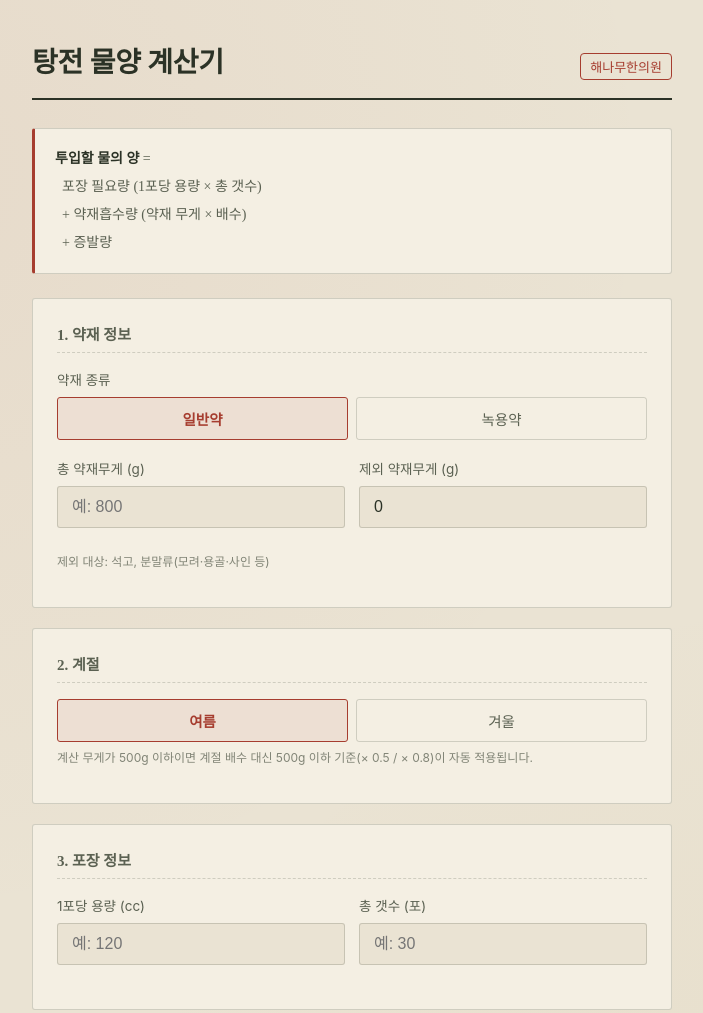
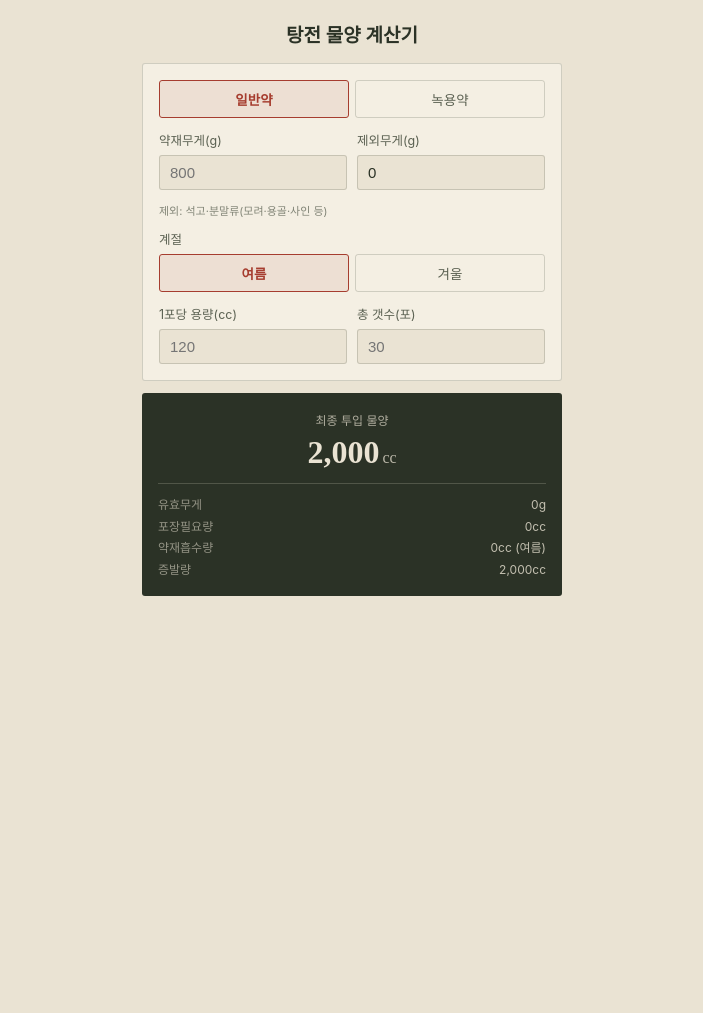
Before and after one commit to irisksc/links, a plain HTML site: page index.html in a window 1280 px wide. Shown: the top 1013 px of the page, without its empty margins (288-991 px from the left). After the commit the page ends 800 px from the top, so only its background shows below. Drawn offline with Linux system fonts and the light colour scheme; a web font is replaced by a local one.

Commit message:
Add files via upload

```diff
--- a/index.html
+++ b/index.html
@@ -5,7 +5,7 @@
 <meta name="viewport" content="width=device-width, initial-scale=1.0">
 <title>탕전 물양 계산기</title>
 <style>
-  @import url('https://fonts.googleapis.com/css2?family=Noto+Serif+KR:wght@400;600;700&family=Pretendard:wght@400;500;600&display=swap');
+  @import url('https://fonts.googleapis.com/css2?family=Noto+Serif+KR:wght@600;700&family=Pretendard:wght@400;500;600&display=swap');
 
   :root{
     --paper: #EAE3D3;
@@ -22,102 +22,52 @@
   body {
     margin: 0;
     background: var(--paper);
-    background-image:
-      radial-gradient(circle at 15% 10%, rgba(166,61,47,0.05), transparent 40%),
-      radial-gradient(circle at 90% 80%, rgba(166,130,47,0.06), transparent 45%);
     color: var(--ink);
     font-family: 'Pretendard', -apple-system, sans-serif;
-    min-height: 100vh;
-    padding: 40px 20px 80px;
+    padding: 20px 16px;
   }
 
-  .wrap { max-width: 640px; margin: 0 auto; }
-
-  header {
-    border-bottom: 2px solid var(--ink);
-    padding-bottom: 18px;
-    margin-bottom: 28px;
-    display: flex;
-    align-items: baseline;
-    justify-content: space-between;
-    gap: 12px;
-    flex-wrap: wrap;
-  }
+  .wrap { max-width: 420px; margin: 0 auto; }
 
   h1 {
     font-family: 'Noto Serif KR', serif;
     font-weight: 700;
-    font-size: 28px;
-    margin: 0;
-    letter-spacing: -0.01em;
+    font-size: 19px;
+    margin: 0 0 16px;
+    text-align: center;
   }
-
-  .stamp {
-    font-family: 'Noto Serif KR', serif;
-    font-size: 13px;
-    color: var(--stamp);
-    border: 1.5px solid var(--stamp);
-    border-radius: 4px;
-    padding: 3px 9px;
-    white-space: nowrap;
-  }
-
-  .formula {
-    font-family: 'Noto Serif KR', serif;
-    font-size: 14px;
-    line-height: 2;
-    background: var(--card);
-    border: 1px solid var(--line);
-    border-left: 3px solid var(--stamp);
-    border-radius: 3px;
-    padding: 16px 20px;
-    margin-bottom: 24px;
-    color: var(--ink-soft);
-  }
-  .formula .main { color: var(--ink); font-weight: 700; }
 
   section {
     background: var(--card);
     border: 1px solid var(--line);
     border-radius: 3px;
-    padding: 24px 24px 26px;
-    margin-bottom: 20px;
+    padding: 16px;
+    margin-bottom: 12px;
   }
 
-  .section-title {
-    font-family: 'Noto Serif KR', serif;
-    font-size: 15px;
-    font-weight: 600;
-    color: var(--ink-soft);
-    margin: 0 0 16px;
-    padding-bottom: 8px;
-    border-bottom: 1px dashed var(--line);
-  }
-
-  .field { margin-bottom: 18px; }
+  .field { margin-bottom: 12px; }
   .field:last-child { margin-bottom: 0; }
-  .row-2 { display: grid; grid-template-columns: 1fr 1fr; gap: 14px; }
+  .row-2 { display: grid; grid-template-columns: 1fr 1fr; gap: 10px; }
 
   .field label {
     display: block;
-    font-size: 13.5px;
+    font-size: 12.5px;
     color: var(--ink-soft);
-    margin-bottom: 8px;
+    margin-bottom: 6px;
   }
 
-  .toggle-group { display: flex; gap: 8px; }
+  .toggle-group { display: flex; gap: 6px; }
 
   .toggle-btn {
     flex: 1;
-    padding: 10px 12px;
+    padding: 8px 10px;
     border: 1.5px solid var(--line);
     background: transparent;
     border-radius: 3px;
     font-family: 'Pretendard', sans-serif;
-    font-size: 14.5px;
+    font-size: 13.5px;
     color: var(--ink-soft);
     cursor: pointer;
-    transition: border-color 0.15s, background 0.15s, color 0.15s;
   }
 
   .toggle-btn.active {
@@ -129,11 +79,11 @@
 
   input[type="number"] {
     width: 100%;
-    padding: 11px 14px;
+    padding: 8px 10px;
     border: 1.5px solid var(--line);
     border-radius: 3px;
     background: var(--paper);
-    font-size: 16px;
+    font-size: 15px;
     font-family: 'Pretendard', sans-serif;
     color: var(--ink);
   }
@@ -141,151 +91,85 @@
   input[type="number"]:focus { outline: none; border-color: var(--gold); }
 
   .hint {
-    font-size: 12px;
+    font-size: 11px;
     color: var(--ink-soft);
     opacity: 0.75;
-    margin-top: 6px;
+    margin-top: 5px;
   }
 
-  .season-field { transition: opacity 0.2s, max-height 0.2s; overflow: hidden; }
   .season-field.disabled { opacity: 0.35; pointer-events: none; }
-
-  .season-note {
-    font-size: 12px;
-    color: var(--stamp);
-    margin-top: 8px;
-    display: none;
-  }
-  .season-note.show { display: block; }
 
   .result {
     text-align: center;
-    padding: 30px 20px 26px;
+    padding: 18px 16px 16px;
     background: var(--ink);
     border-radius: 3px;
     color: var(--paper);
-    margin-bottom: 20px;
   }
 
-  .result .label {
-    font-size: 13px;
-    letter-spacing: 0.02em;
-    color: rgba(234,227,211,0.7);
-    margin-bottom: 10px;
-  }
+  .result .label { font-size: 12px; color: rgba(234,227,211,0.7); margin-bottom: 6px; }
 
   .result .value {
     font-family: 'Noto Serif KR', serif;
-    font-size: 44px;
+    font-size: 32px;
     font-weight: 700;
-    color: var(--paper);
   }
-
-  .result .value .unit {
-    font-size: 20px;
-    font-weight: 400;
-    margin-left: 4px;
-    color: rgba(234,227,211,0.75);
-  }
+  .result .value .unit { font-size: 16px; font-weight: 400; margin-left: 3px; color: rgba(234,227,211,0.75); }
 
   .breakdown {
     border-top: 1px solid rgba(234,227,211,0.2);
-    margin-top: 18px;
-    padding-top: 16px;
-    font-size: 13.5px;
-    color: rgba(234,227,211,0.85);
-    line-height: 2;
+    margin-top: 12px;
+    padding-top: 10px;
+    font-size: 12px;
+    color: rgba(234,227,211,0.8);
+    line-height: 1.8;
     text-align: left;
   }
-
   .breakdown .row { display: flex; justify-content: space-between; }
   .breakdown .row .k { color: rgba(234,227,211,0.55); }
-  .breakdown .row.total {
-    border-top: 1px dashed rgba(234,227,211,0.3);
-    margin-top: 8px;
-    padding-top: 8px;
-    font-weight: 700;
-    color: var(--paper);
-  }
-
-  .checklist {
-    font-size: 13px;
-    color: var(--ink-soft);
-    line-height: 1.9;
-  }
-  .checklist ol { margin: 0; padding-left: 20px; }
-  .checklist li { margin-bottom: 4px; }
-
-  footer {
-    text-align: center;
-    font-size: 12px;
-    color: var(--ink-soft);
-    opacity: 0.6;
-    margin-top: 8px;
-  }
 </style>
 </head>
 <body>
 <div class="wrap">
 
-  <header>
-    <h1>탕전 물양 계산기</h1>
-    <span class="stamp">해나무한의원</span>
-  </header>
-
-  <div class="formula">
-    <span class="main">투입할 물의 양</span> =<br>
-    &nbsp;&nbsp;포장 필요량 (1포당 용량 × 총 갯수)<br>
-    &nbsp;&nbsp;+ 약재흡수량 (약재 무게 × 배수)<br>
-    &nbsp;&nbsp;+ 증발량
-  </div>
+  <h1>탕전 물양 계산기</h1>
 
   <section>
-    <p class="section-title">1. 약재 정보</p>
-
     <div class="field">
-      <label>약재 종류</label>
       <div class="toggle-group" id="herbType">
         <button class="toggle-btn active" data-value="일반">일반약</button>
         <button class="toggle-btn" data-value="녹용">녹용약</button>
       </div>
     </div>
 
-    <div class="row-2">
-      <div class="field">
-        <label>총 약재무게 (g)</label>
-        <input type="number" id="totalWeight" placeholder="예: 800" min="0">
+    <div class="row-2 field">
+      <div>
+        <label>약재무게(g)</label>
+        <input type="number" id="totalWeight" placeholder="800" min="0">
       </div>
-      <div class="field">
-        <label>제외 약재무게 (g)</label>
+      <div>
+        <label>제외무게(g)</label>
         <input type="number" id="excludeWeight" placeholder="0" min="0" value="0">
       </div>
     </div>
-    <p class="hint">제외 대상: 석고, 분말류(모려·용골·사인 등)</p>
-  </section>
+    <p class="hint">제외: 석고·분말류(모려·용골·사인 등)</p>
 
-  <section>
-    <p class="section-title">2. 계절</p>
     <div class="field season-field" id="seasonField">
+      <label>계절</label>
       <div class="toggle-group" id="season">
         <button class="toggle-btn active" data-value="여름">여름</button>
         <button class="toggle-btn" data-value="겨울">겨울</button>
       </div>
-      <p class="hint">계산 무게가 500g 이하이면 계절 배수 대신 500g 이하 기준(× 0.5 / × 0.8)이 자동 적용됩니다.</p>
-      <p class="season-note" id="seasonNote">↳ 계산 무게 500g 이하 — 계절 배수 대신 소량 약재 기준이 적용됩니다.</p>
     </div>
-  </section>
 
-  <section>
-    <p class="section-title">3. 포장 정보</p>
-    <div class="row-2">
-      <div class="field">
-        <label>1포당 용량 (cc)</label>
-        <input type="number" id="perPacket" placeholder="예: 120" min="0">
+    <div class="row-2 field">
+      <div>
+        <label>1포당 용량(cc)</label>
+        <input type="number" id="perPacket" placeholder="120" min="0">
       </div>
-      <div class="field">
-        <label>총 갯수 (포)</label>
-        <input type="number" id="packetCount" placeholder="예: 30" min="0">
+      <div>
+        <label>총 갯수(포)</label>
+        <input type="number" id="packetCount" placeholder="30" min="0">
       </div>
     </div>
   </section>
@@ -295,21 +179,6 @@
     <div class="value"><span id="resultValue">0</span><span class="unit">cc</span></div>
     <div class="breakdown" id="breakdown"></div>
   </div>
-
-  <section>
-    <p class="section-title">계산 전 확인</p>
-    <div class="checklist">
-      <ol>
-        <li>일반약인지 녹용약인지 확인한다.</li>
-        <li>제외 품목을 뺀 실제 계산 무게가 500g 이하인지, 1kg 이하인지 확인한다.</li>
-        <li>계절 조정 배수와 소량 약재 기준이 겹치면 소량 약재 기준을 우선한다.</li>
-        <li>최종 물양이 포장에 필요한 약액보다 충분한지 확인한다.</li>
-        <li>애매하거나 평소 계산량과 차이가 크면 물을 넣기 전에 선임자에게 확인한다.</li>
-      </ol>
-    </div>
-  </section>
-
-  <footer>정리된 계산 규칙 기반 · 판단이 애매한 경우 선임자에게 확인해 주세요</footer>
 
 </div>
 
@@ -327,7 +196,6 @@
       });
     });
   }
-
   setupToggle('herbType', 'herbType');
   setupToggle('season', 'season');
 
@@ -346,30 +214,20 @@
     const isSmall = effWeight > 0 && effWeight <= 500;
 
     document.getElementById('seasonField').classList.toggle('disabled', isSmall);
-    document.getElementById('seasonNote').classList.toggle('show', isSmall);
 
-    // 약재흡수량 배수
     let mult, multLabel;
     if (isSmall) {
       mult = isNok ? 0.8 : 0.5;
-      multLabel = '500g 이하 기준';
+      multLabel = '500g 이하';
     } else {
-      mult = state.season === '여름'
-        ? (isNok ? 1.1 : 0.8)
-        : (isNok ? 1.3 : 1.0);
-      multLabel = `${state.season} 배수`;
+      mult = state.season === '여름' ? (isNok ? 1.1 : 0.8) : (isNok ? 1.3 : 1.0);
+      multLabel = state.season;
     }
     const absorption = effWeight * mult;
 
-    // 증발량
-    let evap, evapLabel;
-    if (effWeight > 1000) {
-      evap = isNok ? 3000 : 2500;
-      evapLabel = '기본 (1kg 초과)';
-    } else {
-      evap = isNok ? 2500 : 2000;
-      evapLabel = '1kg 이하';
-    }
+    let evap;
+    if (effWeight > 1000) evap = isNok ? 3000 : 2500;
+    else evap = isNok ? 2500 : 2000;
 
     const packaging = perPacket * packetCount;
     const total = packaging + absorption + evap;
@@ -377,15 +235,13 @@
     document.getElementById('resultValue').textContent = Math.round(total).toLocaleString();
 
     const lines = [
-      ['유효 약재무게', `${effWeight}g${excludeWeight > 0 ? ` (${totalWeight}g − ${excludeWeight}g)` : ''}`],
-      ['포장 필요량', `${perPacket || 0} × ${packetCount || 0} = ${Math.round(packaging).toLocaleString()}cc`],
-      ['약재흡수량', `${effWeight} × ${mult} (${multLabel}) = ${Math.round(absorption).toLocaleString()}cc`],
-      ['증발량', `${Math.round(evap).toLocaleString()}cc (${evapLabel})`],
+      ['유효무게', `${effWeight}g`],
+      ['포장필요량', `${Math.round(packaging).toLocaleString()}cc`],
+      ['약재흡수량', `${Math.round(absorption).toLocaleString()}cc (${multLabel})`],
+      ['증발량', `${Math.round(evap).toLocaleString()}cc`],
     ];
-
     document.getElementById('breakdown').innerHTML =
-      lines.map(([k, v]) => `<div class="row"><span class="k">${k}</span><span>${v}</span></div>`).join('') +
-      `<div class="row total"><span>합계</span><span>${Math.round(total).toLocaleString()}cc</span></div>`;
+      lines.map(([k, v]) => `<div class="row"><span class="k">${k}</span><span>${v}</span></div>`).join('');
   }
 
   calculate();
```
